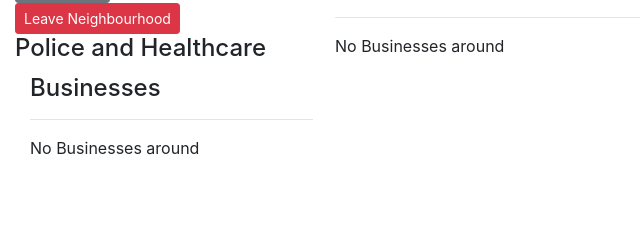
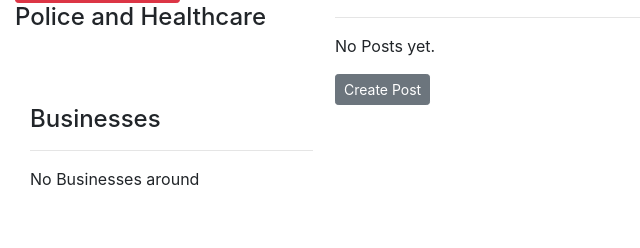
Before and after one commit to HassibIbrahim/Neighbour-watch, a Django app: a page that uses mtaa/templates/hoods/hood.html in a window 1280 px wide. Shown: the part 164-412 px from the top of the page, without its empty margins (0-640 px from the left). Run offline with Django 3.2, Linux system fonts and the light colour scheme; the visitor is signed in with stand-in values (Sample User, id 1); some libraries are stand-ins or nearby versions.

Commit message:
create post can be seen if no posts are created

```diff
--- a/mtaa/templates/hoods/hood.html
+++ b/mtaa/templates/hoods/hood.html
@@ -13,8 +13,6 @@
   <br>
   <div class="row">
     <div class="col-3">
-      <a class="btn btn-sm btn-secondary" href="{% url 'create_post' %}">Create Post</a>
-      <br>
       <a class="btn btn-sm btn-danger" href="{% url 'exitHood' hood.id %}">Leave Neighbourhood</a>
       <h4>Police and Healthcare</h4>
     </div>
@@ -37,7 +35,8 @@
       {% endfor %}
       <div>
         {% else %}
-        <p>No Businesses around</p>
+            <p>No Posts yet.</p>
+        <a class="btn btn-sm btn-secondary" href="{% url 'create_post' %}">Create Post</a>
         {% endif %}
       </div>
 
```
